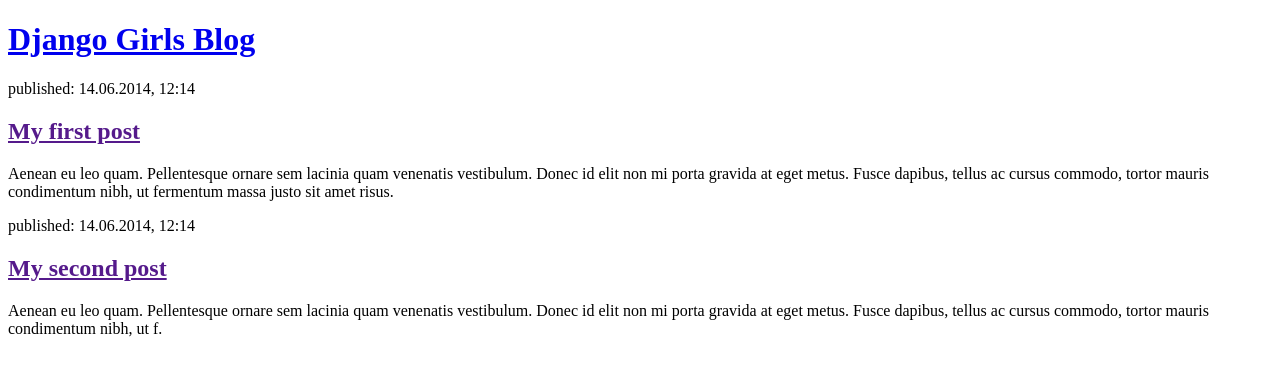
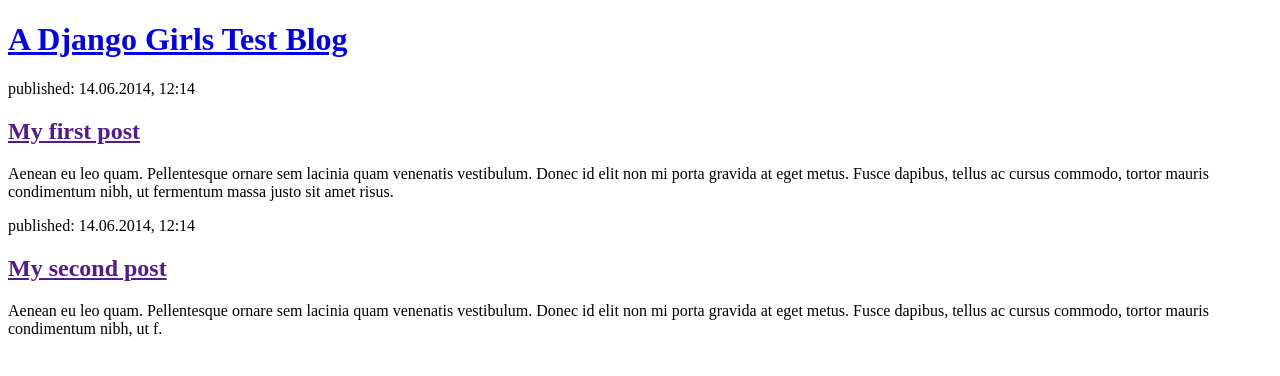
Before and after one commit to zuriBarnes/my-first-blog, a Django app: page / in a window 1280 px wide. Shown: the top 376 px of the page. Run offline with Django 3.2, Linux system fonts and the light colour scheme.

Commit message:
small changes to files

```diff
--- a/blog/models.py
+++ b/blog/models.py
@@ -4,6 +4,7 @@
 
 
 class Post(models.Model):
+
     author = models.ForeignKey(settings.AUTH_USER_MODEL, on_delete=models.CASCADE)
 
     title = models.CharField(max_length=200)
--- a/blog/templates/blog/post_list.html
+++ b/blog/templates/blog/post_list.html
@@ -5,7 +5,7 @@
   </head>
   <body>
     <header>
-      <h1><a href="/">Django Girls Blog</a></h1>
+      <h1><a href="/"> A Django Girls Test Blog</a></h1>
     </header>
 
     <article>
--- a/blog/urls.py
+++ b/blog/urls.py
@@ -3,5 +3,5 @@
 
 
 urlpatterns = [
-    path('', views.post_list, name="index")
+    path('', views.post_list, name="post_list")
 ]
```
Also changed, not shown: other parts of blog/templates/blog/post_list.html (+0 -1 lines).
